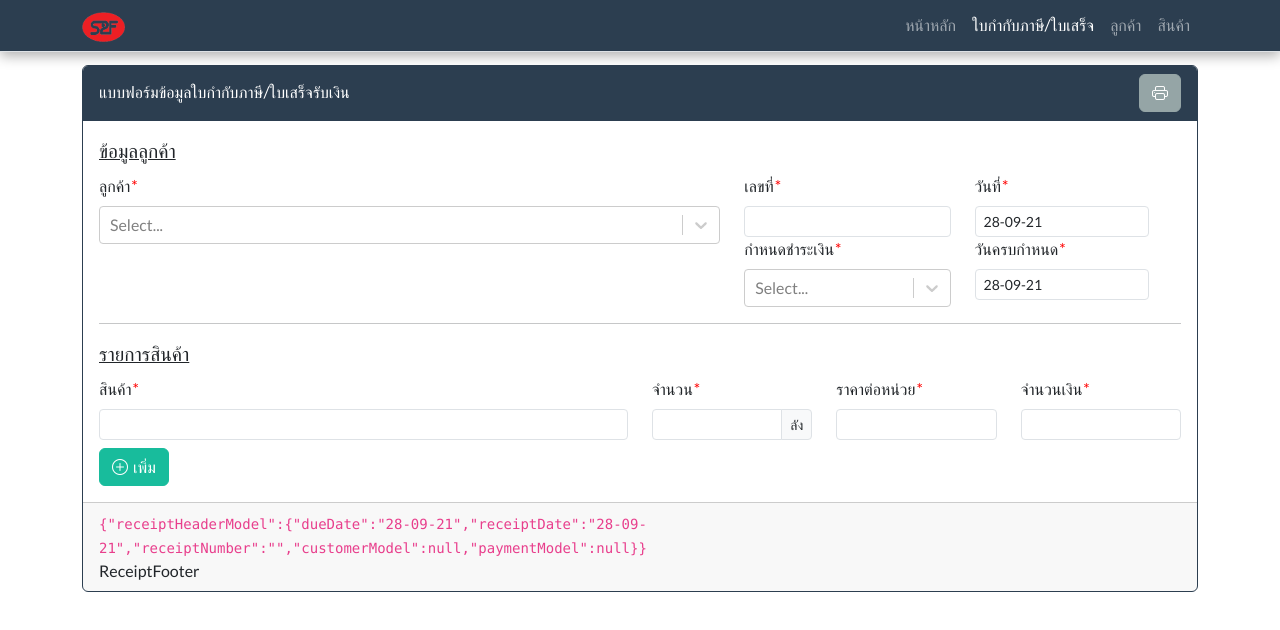
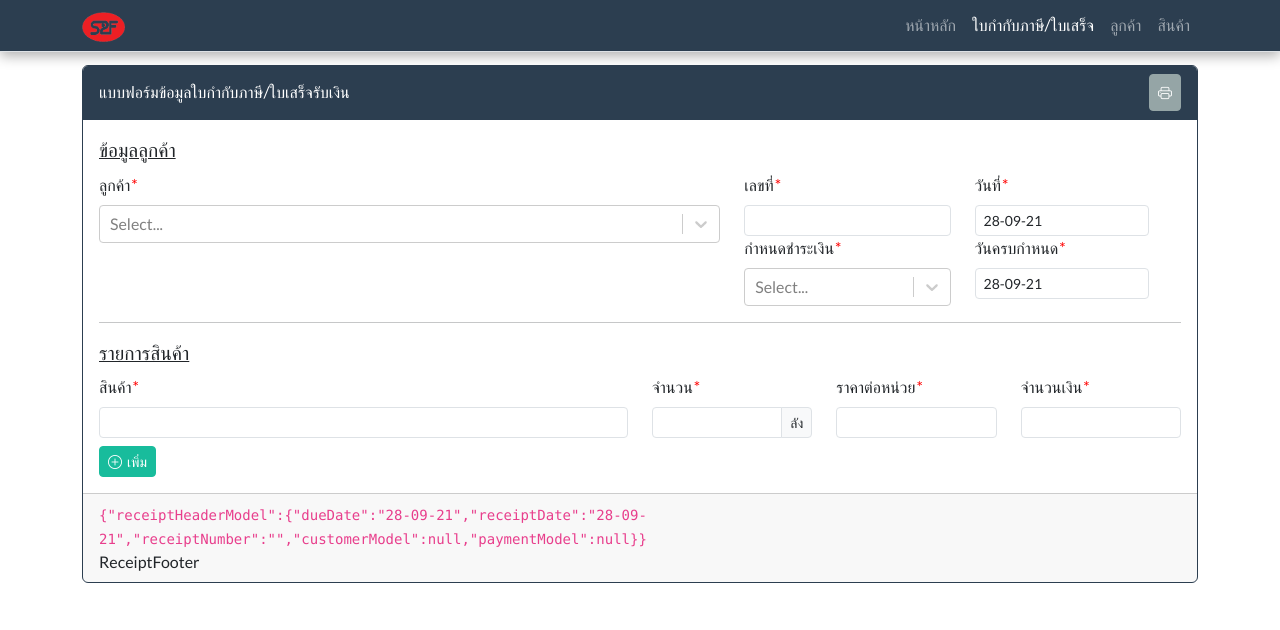
Before and after one commit to jakajee/spf, a React (Create React App) app in the folder ClientApp/: page /receipts in a window 1280 px wide. Shown: the top 630 px of the page. Built offline with nearby package versions, Linux system fonts and the light colour scheme; no server answers.

Commit message:
adjust button size

```diff
--- a/ClientApp/src/components/Customers/CustomerForm.tsx
+++ b/ClientApp/src/components/Customers/CustomerForm.tsx
@@ -99,11 +99,11 @@ export default () => {
                     </div>
                     <div className="row">
                         <div className="col">
-                            <button type="submit" className="btn btn-success me-2" disabled={invalidForm}>
+                            <button type="submit" className="btn btn-sm btn-success me-2" disabled={invalidForm}>
                                 <Icon name="check-circle" />
                                 บันทึก
                             </button>
-                            <button type="reset" className="btn btn-secondary">
+                            <button type="reset" className="btn btn-sm btn-secondary">
                                 <Icon name="arrow-counterclockwise" />
                                 เคลียร์
                             </button>
--- a/ClientApp/src/components/Customers/CustomerList.tsx
+++ b/ClientApp/src/components/Customers/CustomerList.tsx
@@ -53,7 +53,7 @@ export default () => {
                     onChange={onChangeFilter}
                     placeholder="ค้นหาลูกค้าโดยใส่ชื่อลูกค้า/ที่อยู่/เลขประจำตัวผู้เสียภาษีอากร..."
                 />
-                <button className="btn btn-outline-secondary" type="button" disabled={!filter} onClick={onClickResetFilter}>
+                <button className="btn btn-sm btn-outline-secondary" type="button" disabled={!filter} onClick={onClickResetFilter}>
                     <Icon name="x-lg" />
                     รีเซ็ต
                 </button>
--- a/ClientApp/src/components/Products/ProductForm.tsx
+++ b/ClientApp/src/components/Products/ProductForm.tsx
@@ -103,11 +103,11 @@ function ProductForm() {
                     </div>
                     <div className="row">
                         <div className="col">
-                            <button type="submit" className="btn btn-success me-2" disabled={!productModel.unit || !productModel.name}>
+                            <button type="submit" className="btn btn-sm btn-success me-2" disabled={!productModel.unit || !productModel.name}>
                                 <Icon name="check-circle" />
                                 บันทึก
                             </button>
-                            <button type="reset" className="btn btn-secondary">
+                            <button type="reset" className="btn btn-sm btn-secondary">
                                 <Icon name="arrow-counterclockwise" />
                                 เคลียร์
                             </button>
--- a/ClientApp/src/components/Receipts/ReceiptBody.tsx
+++ b/ClientApp/src/components/Receipts/ReceiptBody.tsx
@@ -31,7 +31,7 @@ export default () => {
                 </div>
                 <div className="row">
                     <div className="col">
-                        <button type="submit" className="btn btn-success">
+                        <button type="submit" className="btn btn-sm btn-success">
                             <Icon name="plus-circle" />
                             เพิ่ม
                         </button>
--- a/ClientApp/src/components/Receipts/ReceiptMain.tsx
+++ b/ClientApp/src/components/Receipts/ReceiptMain.tsx
@@ -54,7 +54,7 @@ export default () => {
             <div className="card border-primary">
                 <div className="card-header bg-primary border-primary text-white d-flex justify-content-between">
                     <span style={{ lineHeight: "2.3" }}>แบบฟอร์มข้อมูลใบกำกับภาษี/ใบเสร็จรับเงิน</span>
-                    <button type="button" className="btn btn-secondary text-white">
+                    <button type="button" className="btn btn-sm btn-secondary text-white">
                         <Icon name="printer" marginRight={0} />
                     </button>
                 </div>
```
